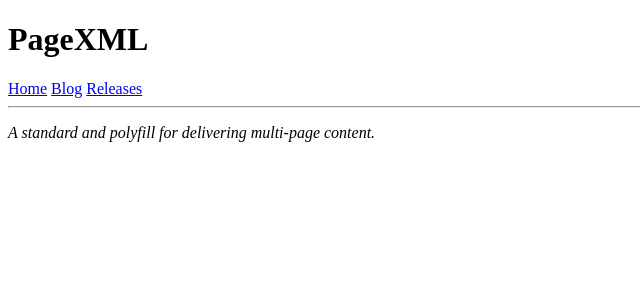
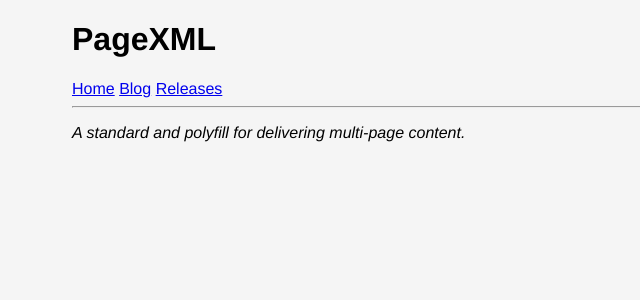
Before and after one commit to ir-g/pagexml, a Jekyll site: the page built from index.md, in a window 1280 px wide. Shown: the top 300 px of the page, without its empty margins (0-640 px from the left). Built offline with Jekyll 4.4.1, drawn with Linux system fonts in a browser that asks for light colours.

Commit message:
Update default.html

```diff
--- a/_layouts/default.html
+++ b/_layouts/default.html
@@ -1,8 +1,8 @@
 <!DOCTYPE html>
 <html>
   <head>
-    <title>{% if page.title && page.title != site.title %}{{ page.title }} &bull;{% endif %}{{ site.title }}</title>
-    <link href="{{site.url}}/style.css" media="all" rel="stylesheet" />
+    <title>{% if page.title and page.title != site.title %}{{ page.title }} &bull;{% endif %}{{ site.title }}</title>
+    <link href="{{site.url}}/assets/style.css" media="all" rel="stylesheet" />
   </head>
   <body>
     <div id="main">
```
